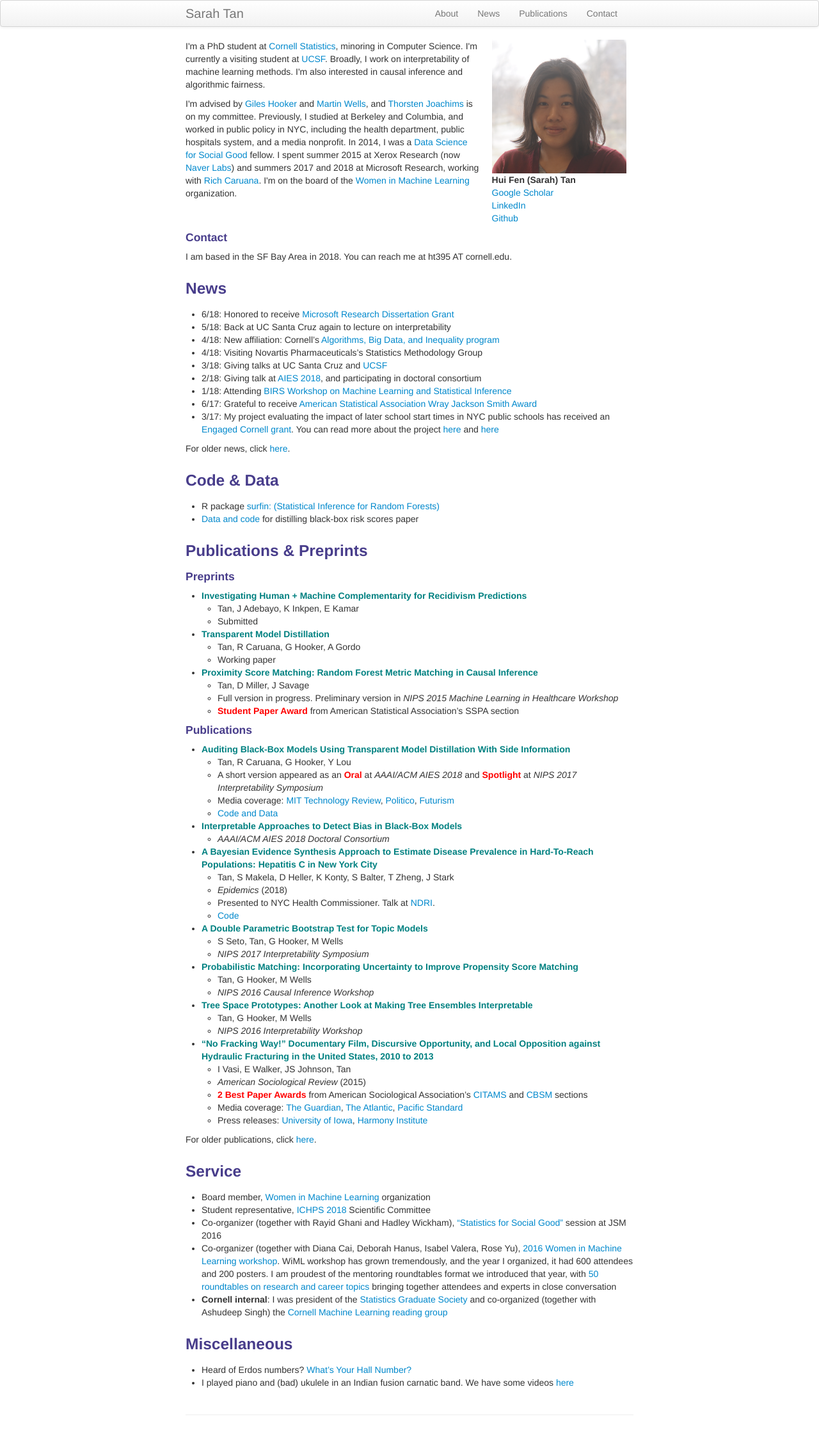
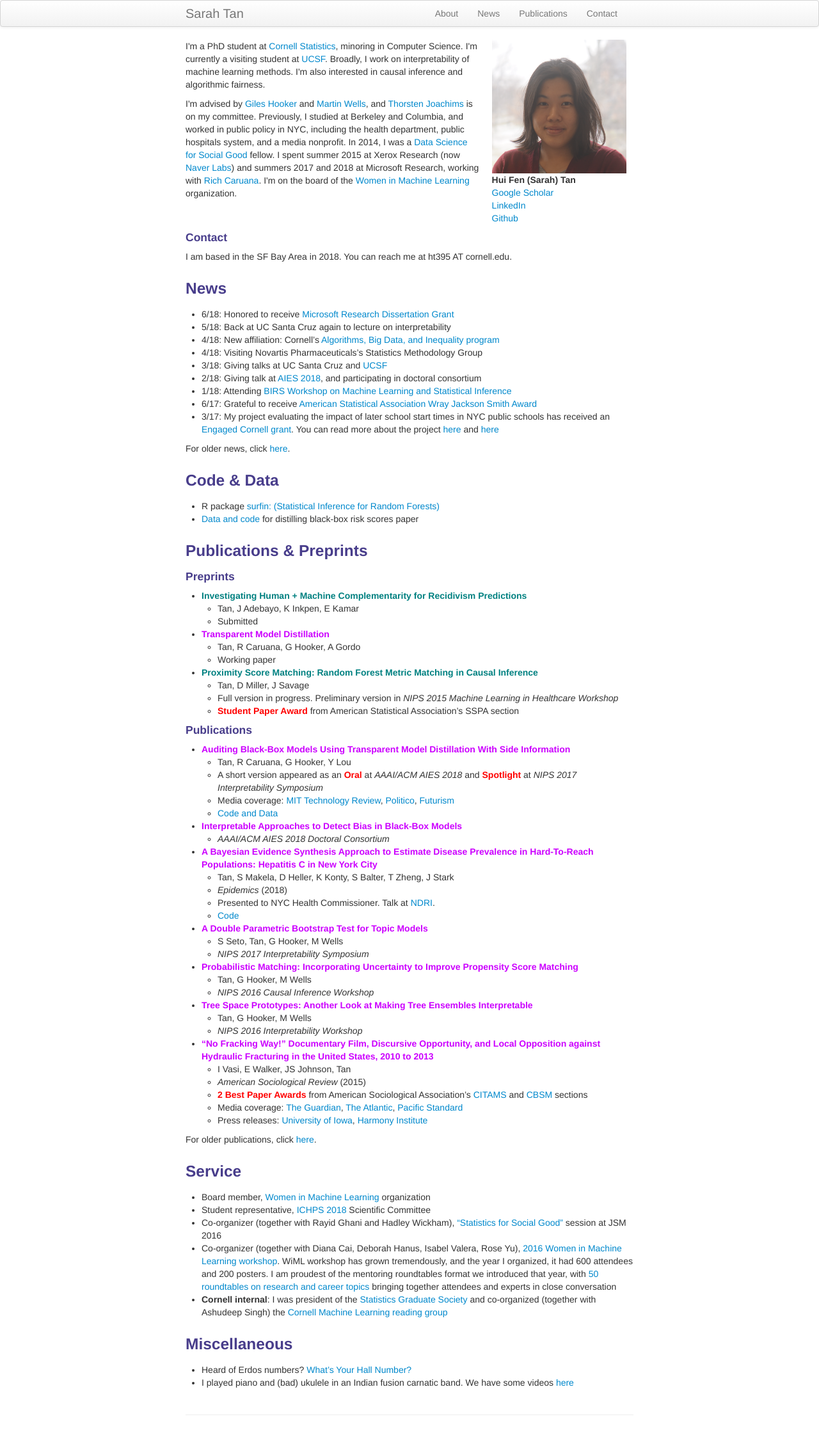
Before and after one commit to shftan/shftan.github.io, a Jekyll site: the page built from index.md, in a window 1280 px wide. Shown: the whole page at 64% size. Built offline with Jekyll 4.4.1, drawn with Linux system fonts in a browser that asks for light colours.

Commit message:
Update kbroman.css

```diff
--- a/assets/themes/twitter/css/kbroman.css
+++ b/assets/themes/twitter/css/kbroman.css
@@ -67,6 +67,6 @@ span.paper {
 }
 
 a.paper {
-    color: teal;
+    color: #cc00ff;
     font-weight: bold;
 }
```
